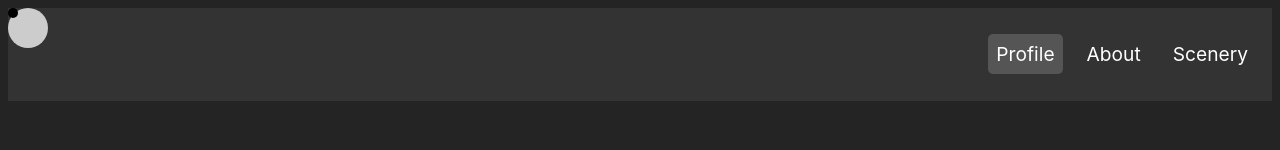
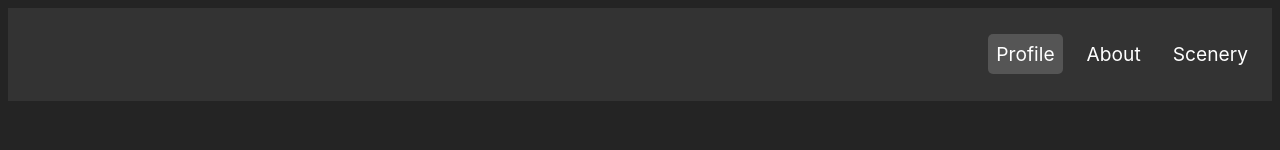
Before and after one commit to NAMADAJR/Porfolio, a React (Vite) app: page /home in a window 1280 px wide. Shown: the top 150 px of the page. Built offline with nearby package versions, Linux system fonts and the light colour scheme.

Commit message:
removes custom cursor

```diff
--- a/src/App.css
+++ b/src/App.css
@@ -1,7 +1,3 @@
-body {
-  cursor: none;
-}
-
 .navbar {
   background-color: #333;
   padding: 1rem;
@@ -51,27 +47,3 @@ body {
     border-radius: 300px;
   }
 }
-
-/* Custom cursor - large white circle (follows mouse with delay) */
-.custom-cursor-outer {
-  position: fixed;
-  width: 40px; /* Larger white circle */
-  height: 40px;
-  border-radius: 50%;
-  background-color: white;
-  pointer-events: none;
-  transition: transform 0.15s ease-out; /* Delay effect for smooth follow */
-  z-index: 999;
-  mix-blend-mode: difference; /* Change this to 'multiply' for different effects */
-}
-
-/* Custom cursor - small black circle (immediate movement) */
-.custom-cursor-inner {
-  position: fixed;
-  width: 10px; /* Smaller black circle */
-  height: 10px;
-  border-radius: 50%;
-  background-color: black;
-  pointer-events: none;
-  z-index: 1000;
-}
--- a/src/App.jsx
+++ b/src/App.jsx
@@ -1,61 +1,20 @@
-import React, { useEffect, useRef, useState } from "react";
+import React from "react";
 import "./App.css";
 import { Routes, Route } from "react-router-dom";
 import Home from "./components/Home";
 import About from "./components/About";
-import Scenery from "./components/Scenery";
+import Contact from "./components/Contact";
 import Preloader from "./assets/Preloader/Preloader";
 
 function App() {
-  const cursorOuterRef = useRef(null); // Big white circle
-  const cursorInnerRef = useRef(null); // Small black circle
-  const [isTranslucent, setIsTranslucent] = useState(false);
-
-  useEffect(() => {
-    const moveCursor = (e) => {
-      const { clientX: x, clientY: y } = e;
-
-      // Move the small black circle instantly
-      cursorInnerRef.current.style.transform = `translate(${x - 7.5}px, ${
-        y - 7.5
-      }px)`;
-
-      // Move the large white circle with a delay for the "follow" effect
-      cursorOuterRef.current.style.transform = `translate(${x - 20}px, ${
-        y - 20
-      }px)`;
-
-      // Check if the mouse is over a specific area
-      const backgroundElement = document.getElementById(
-        "some-background-element"
-      );
-      const isOverElement =
-        backgroundElement && backgroundElement.contains(e.target);
-      setIsTranslucent(isOverElement);
-    };
-
-    window.addEventListener("mousemove", moveCursor);
-
-    return () => {
-      window.removeEventListener("mousemove", moveCursor);
-    };
-  }, []);
-
   return (
     <>
       <Preloader />
-      {/* Custom Cursor Elements */}
-      <div
-        className="custom-cursor-outer"
-        ref={cursorOuterRef}
-        style={{ opacity: isTranslucent ? 0.5 : 1 }}
-      ></div>
-      <div className="custom-cursor-inner" ref={cursorInnerRef}></div>
       <Routes>
         <Route index element={<Home />} />
         <Route path="/home" element={<Home />} />
         <Route path="/about" element={<About />} />
-        <Route path="/scenery" element={<Scenery />} />
+        <Route path="/contact" element={<Contact />} />
       </Routes>
     </>
   );
```
